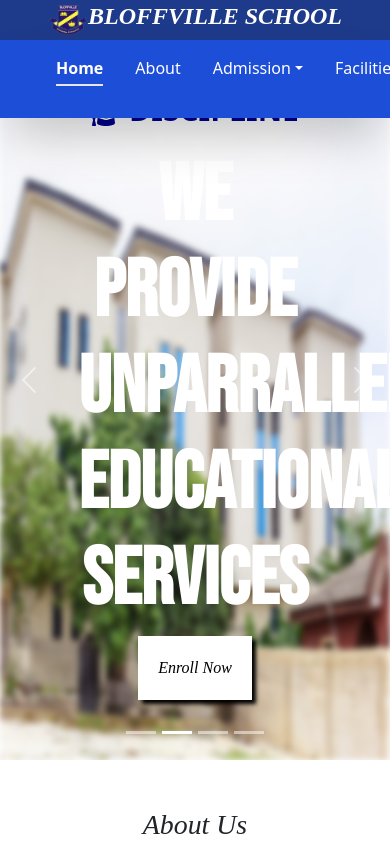
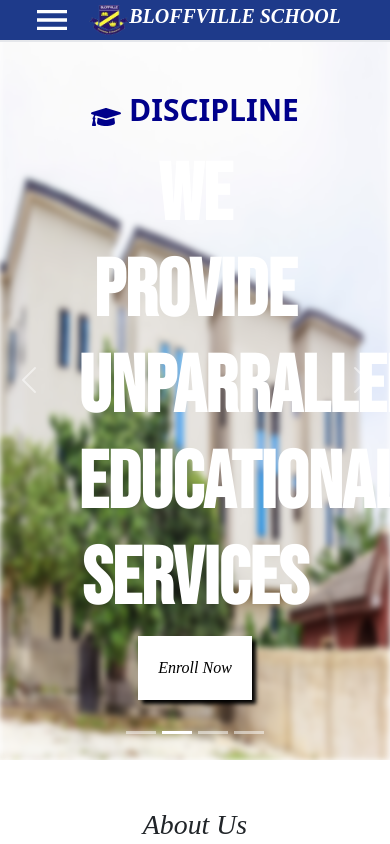
Before and after one commit to Vickymane345/School, a React (Create React App) app: page / in a window 390 px wide. Shown: the top 844 px of the page. Built offline with nearby package versions, Linux system fonts and the light colour scheme; a web font is replaced by a local one.

Commit message:
Update Navbar.jsx

```diff
--- a/src/Components/Navbar/Navbar.jsx
+++ b/src/Components/Navbar/Navbar.jsx
@@ -2,26 +2,42 @@ import React from 'react'
 import logo from '../../assets/Navbar/logo.png'
 import NavDropdown from 'react-bootstrap/NavDropdown';
 import image1 from '../../assets/CarouselImage/students.jpg'
-const Navbar = () => {
+import { IoMdMenu } from "react-icons/io";
+import { IoCloseSharp} from "react-icons/io5";
+
+const Navbar = (props) => {
+      const {toggleSideBarMenu} = props
+      const {SideBarMenu} = props
 
     return (
-        <div className='fixed top-0 w-full z-10'>
-            <div className='flex items-center text-center justify-center bg-blue-900  '>
-                <div>
+        <div className='fixed  top-0 w-full z-50'>
+            <div className='flex items-center px-8  border-b-2 bg-blue-900  '>
+                <div className='md:block lg:hidden xl:hidden 2xl:hidden'>
+                    <IoMdMenu className='cursor-pointer text-white' onClick={toggleSideBarMenu} size={40}/>
+                </div>
+                <div className='flex items-center m-auto  '>
                     <img className='w-10' src={logo} alt="" />
-                </div>
-                <div>
-                    <h1 className='text-center font-bold text-2xl text-white '>BLOFFVILLE SCHOOL</h1>
+                        <h1 className='text-center font-bold lg:text-2xl text-white sm:text-sm text-xl md:text-2xl '>BLOFFVILLE SCHOOL</h1>
 
                 </div>
+
             </div>
             <nav
-                className='shadow-2xl  py-3 px-4 w-100 flex items-center justify-between  bg-blue-700'>
-                <div>
-                    <img src={logo} className='w-20' alt=""/>
-                </div>
-                <ul className='flex space-x-8  cursor-pointer text-white '>
-                    <li className='border-b-2 font-bold pb-1'>Home</li>
+                className={`${SideBarMenu ? "" : "hidden"}  lg:shadow-2xl  lg:py-3 md:px-0  lg:px-4 w-100 lg:flex items-center bg-blue-900`}>
+                   <div className='lg:block sm:hidden hidden md:hidden'>
+                      <img src={logo} className='w-20' alt="" />
+
+                   </div>
+
+                <ul className='  lg:flex lg:m-auto lg:space-x-8  cursor-pointer  text-white '>
+                     <IoCloseSharp
+                onClick={() => {
+                props.SideBarMenu
+                    ? props.setSideBarMenu(false)
+                    : props.setSideBarMenu(true)
+            }}
+                className='cursor-pointer md:block xl:hidden lg:hidden '/>
+                    <li className='lg:border-b-2 font-bold pb-1'>Home</li>
                     <li>About</li>
                     <li>
                         <NavDropdown title="Admission" id="basic-nav-dropdown">
```
